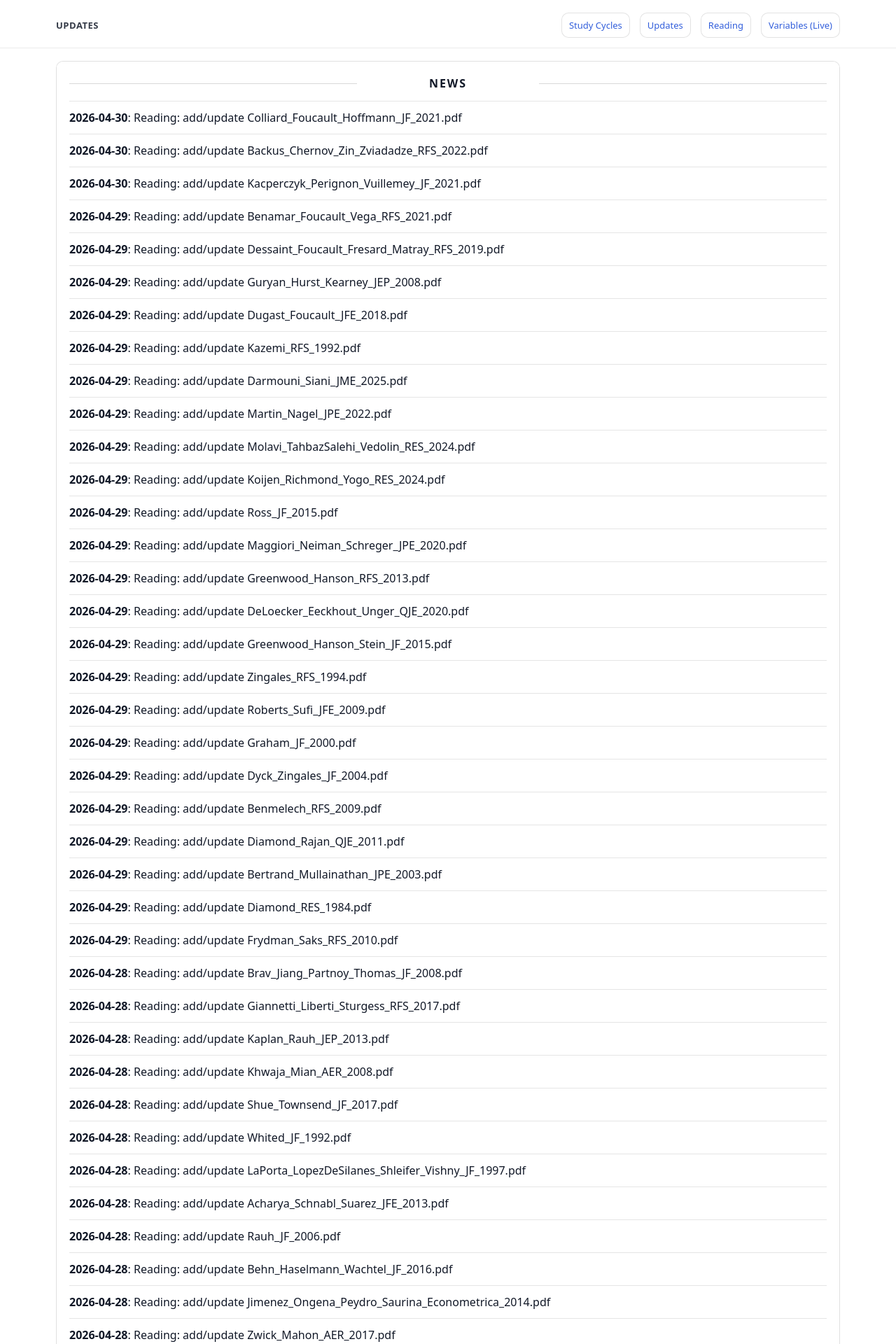
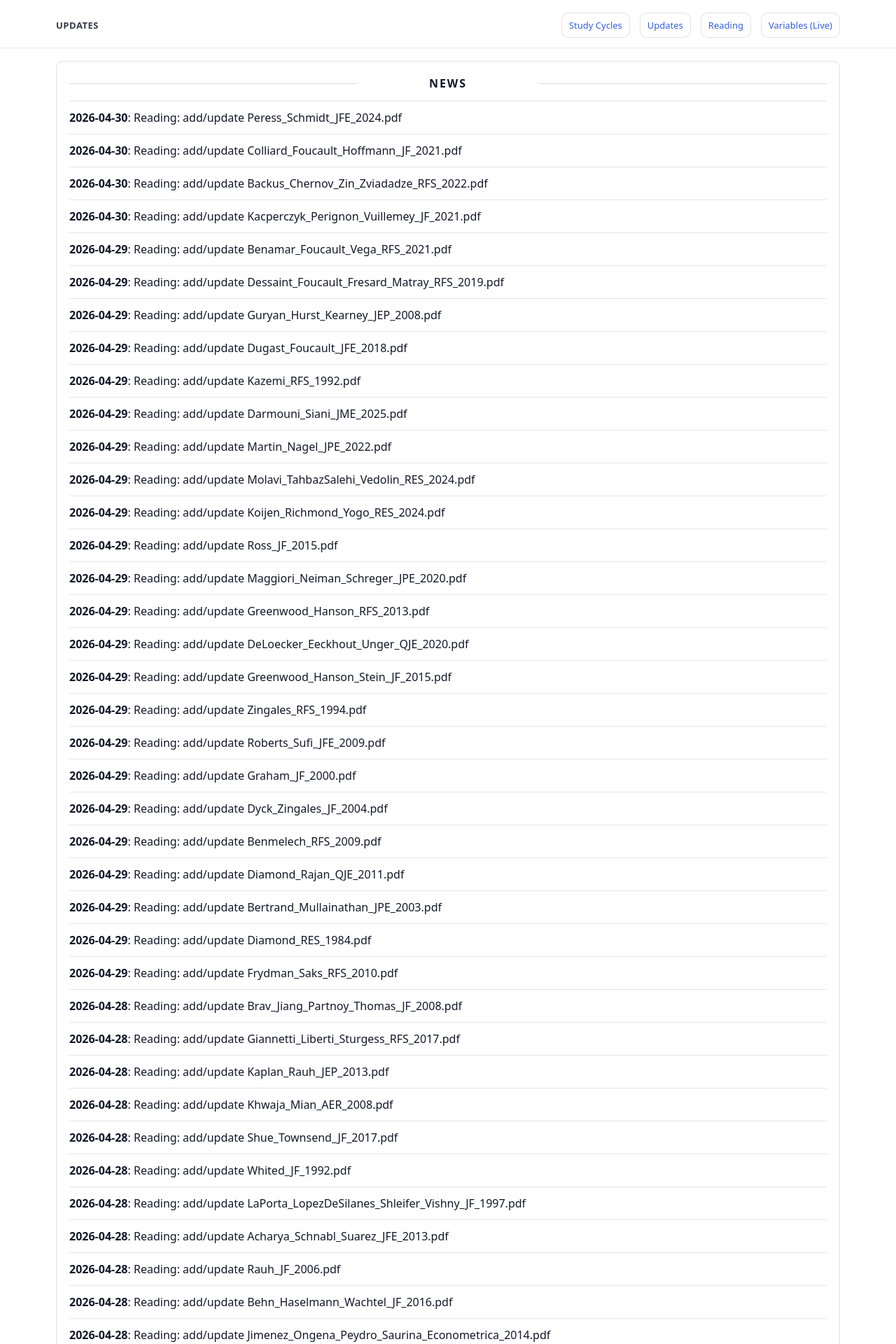
Before and after one commit to yaxinzn/study-archive, a Jekyll site: the page built from updates/index.md, in a window 1280 px wide. Shown: the top 1920 px of the page at 70% size. Built offline with Jekyll 4.4.1, drawn with Linux system fonts in a browser that asks for light colours; some of the changed text lies outside the part shown.

Commit message:
chore: update NEWS feed

```diff
--- a/_data/news.yml
+++ b/_data/news.yml
@@ -1,4 +1,7 @@
 # Auto-generated update history (sorted newest -> oldest). Do not edit manually.
+- ts: "1777499789"
+  date: "2026-04-30"
+  title: "Reading: add/update Peress_Schmidt_JFE_2024.pdf"
 - ts: "1777495581"
   date: "2026-04-30"
   title: "Reading: add/update Colliard_Foucault_Hoffmann_JF_2021.pdf"
```
